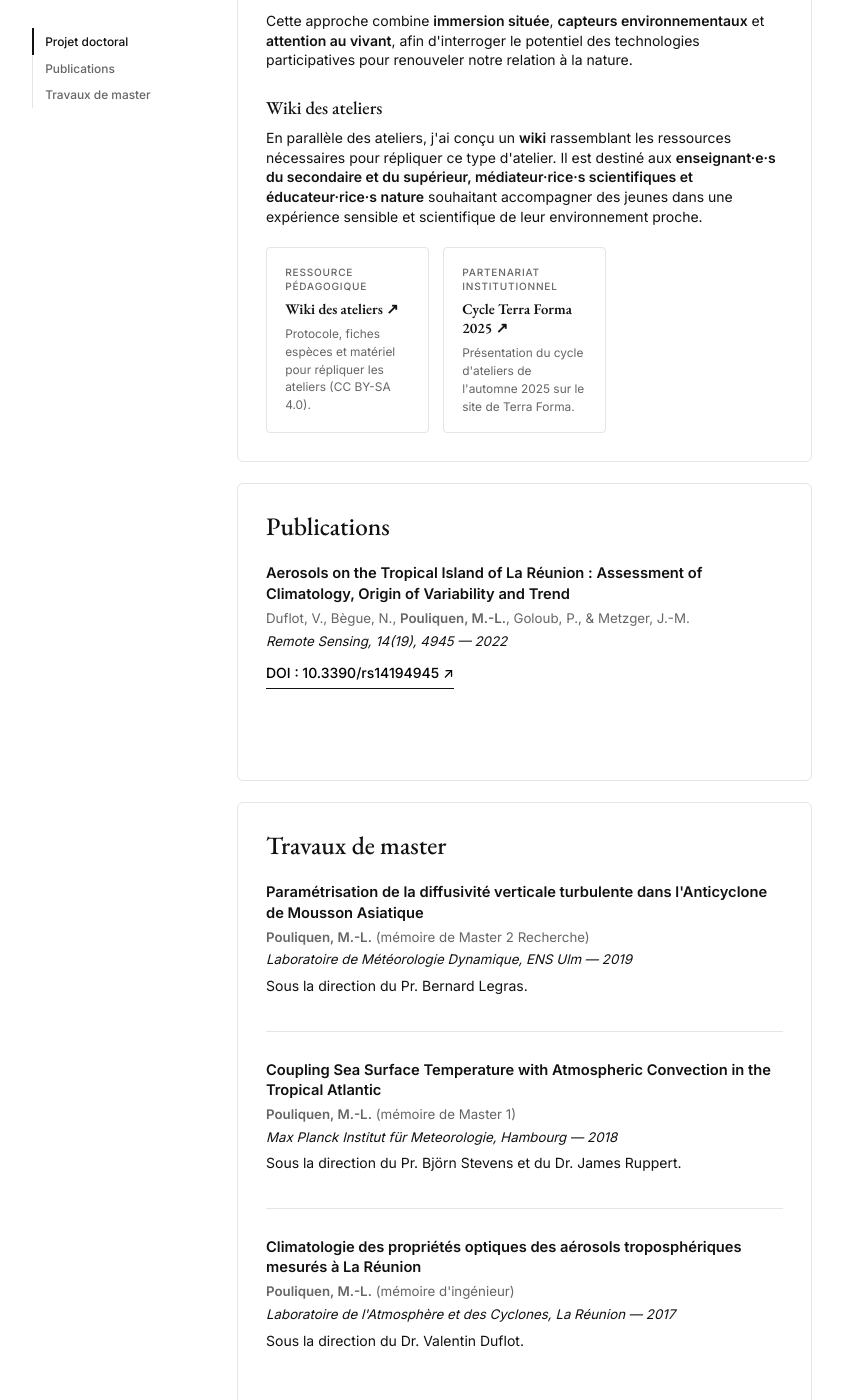
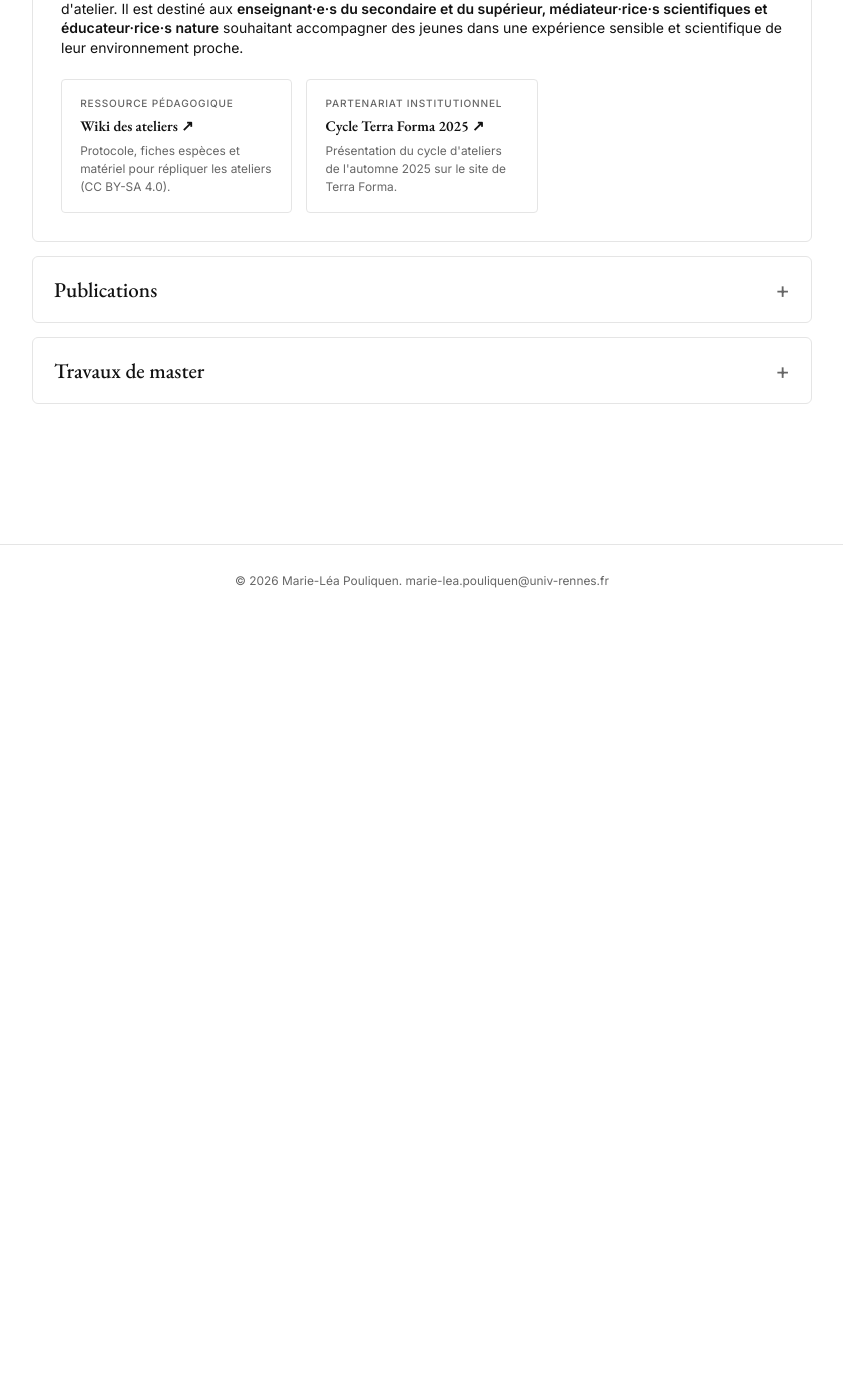
Before and after one commit to marieleapouliquen/marieleapouliquen.github.io, a Jekyll site: the page built from _pages/recherche.md, in a window 1280 px wide and 1400 px high, scrolled down 1092 px. Shown: the whole window, without its empty margins (218-1061 px from the left). Built offline with Jekyll 4.4.1, drawn with Linux system fonts in a browser that asks for light colours; after the commit the page ends 1722 px from its top, so only the background shows below that.

Commit message:
Update recherche.md

```diff
--- a/_pages/recherche.md
+++ b/_pages/recherche.md
@@ -3,20 +3,8 @@ layout: default
 permalink: /recherche/
 title: ""
 description: Travaux de recherche, projet doctoral Cap Nature et publications
-body_class: page-cv
+body_class: page-accordion
 ---
-
-<div class="cv-layout">
-
-<aside class="cv-toc">
-  <ul class="cv-toc-list">
-    <li><a href="#these">Projet doctoral</a></li>
-    <li><a href="#publications">Publications</a></li>
-    <li><a href="#anterieur">Travaux de master</a></li>
-  </ul>
-</aside>
-
-<div class="cv-main">
 
 <div class="cv-header">
   <div class="cv-header-text">
@@ -25,8 +13,9 @@ body_class: page-cv
   </div>
 </div>
 
-<section class="cv-section" id="these">
-<h2>Projet doctoral · 2024 — auj.</h2>
+<details class="accordion-section" open>
+<summary>Projet doctoral · 2024 — auj.</summary>
+<div class="accordion-content">
 
 <h3 style="margin-top: 0;">Cap Nature : des capteurs pour renouer avec le vivant</h3>
 
@@ -74,10 +63,12 @@ body_class: page-cv
   </a>
 </div>
 
-</section>
+</div>
+</details>
 
-<section class="cv-section" id="publications">
-<h2>Publications</h2>
+<details class="accordion-section">
+<summary>Publications</summary>
+<div class="accordion-content">
 
 <div class="publication">
   <p class="pub-title">Aerosols on the Tropical Island of La Réunion : Assessment of Climatology, Origin of Variability and Trend</p>
@@ -86,62 +77,30 @@ body_class: page-cv
   <p><a href="https://doi.org/10.3390/rs14194945" class="external-link">DOI : 10.3390/rs14194945 ↗</a></p>
 </div>
 
-</section>
+</div>
+</details>
 
-<section class="cv-section" id="anterieur">
-<h2>Travaux de master</h2>
+<details class="accordion-section">
+<summary>Travaux de master</summary>
+<div class="accordion-content">
 
 <div class="publication">
   <p class="pub-title">Paramétrisation de la diffusivité verticale turbulente dans l'Anticyclone de Mousson Asiatique</p>
-  <p class="pub-authors"><strong>Pouliquen, M.-L.</strong> (mémoire de Master 2 Recherche)</p>
-  <p class="pub-venue">Laboratoire de Météorologie Dynamique, ENS Ulm — 2019</p>
-  <p>Sous la direction du Pr. Bernard Legras.</p>
+    <p>Stage de Master 2 Recherche - Sous la direction du Pr. Bernard Legras.</p>
+  <p class="pub-venue">Laboratoire de Météorologie Dynamique, ENS Ulm — Mars à Juin 2019</p>
 </div>
 
 <div class="publication">
   <p class="pub-title">Coupling Sea Surface Temperature with Atmospheric Convection in the Tropical Atlantic</p>
-  <p class="pub-authors"><strong>Pouliquen, M.-L.</strong> (mémoire de Master 1)</p>
-  <p class="pub-venue">Max Planck Institut für Meteorologie, Hambourg — 2018</p>
-  <p>Sous la direction du Pr. Björn Stevens et du Dr. James Ruppert.</p>
+    <p>Stage de Master 1 Recherche - Sous la direction du Pr. Björn Stevens et du Dr. James Ruppert.</p>
+  <p class="pub-venue">Max Planck Institut für Meteorologie, Hambourg — Mars à Juillet 2018</p>
 </div>
 
 <div class="publication">
   <p class="pub-title">Climatologie des propriétés optiques des aérosols troposphériques mesurés à La Réunion</p>
-  <p class="pub-authors"><strong>Pouliquen, M.-L.</strong> (mémoire d'ingénieur)</p>
-  <p class="pub-venue">Laboratoire de l'Atmosphère et des Cyclones, La Réunion — 2017</p>
-  <p>Sous la direction du Dr. Valentin Duflot.</p>
+  <p>Projet de Fin d'Etudes en Ingénierie - Sous la direction du Dr. Valentin Duflot.</p>
+  <p class="pub-venue">Laboratoire de l'Atmosphère et des Cyclones, La Réunion — Mars à Août 2017</p>
 </div>
 
-</section>
-
 </div>
-</div>
-
-<script>
-document.addEventListener('DOMContentLoaded', function() {
-  const sections = document.querySelectorAll('.cv-section');
-  const tocLinks = document.querySelectorAll('.cv-toc-list a');
-
-  function setActive() {
-    let current = '';
-    sections.forEach(section => {
-      const rect = section.getBoundingClientRect();
-      if (rect.top <= 100) current = section.id;
-    });
-    tocLinks.forEach(link => {
-      link.classList.toggle('active', link.getAttribute('href') === '#' + current);
-    });
-  }
-
-  window.addEventListener('scroll', setActive);
-  setActive();
-
-  tocLinks.forEach(link => {
-    link.addEventListener('click', function(e) {
-      e.preventDefault();
-      const target = document.querySelector(this.getAttribute('href'));
-      if (target) target.scrollIntoView({ behavior: 'smooth', block: 'start' });
-    });
-  });
-});
-</script>
+</details>
```
